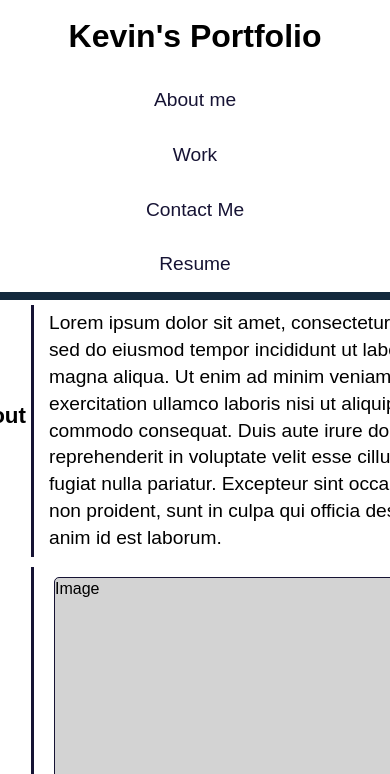
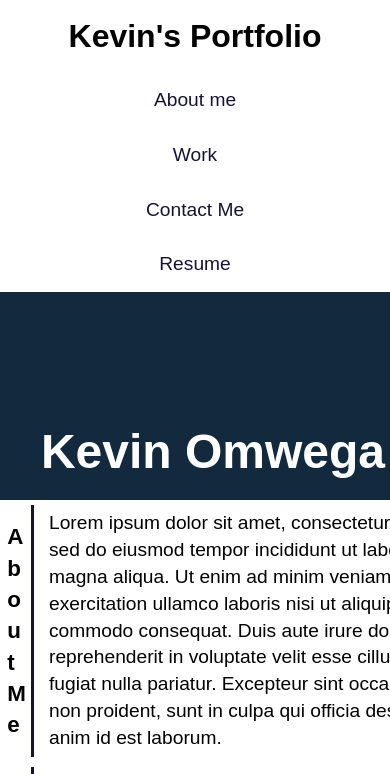
Before and after one commit to kevin6314/my-portfolio, a plain HTML site: page index.html in a window 390 px wide. Shown: the top 774 px of the page. Drawn offline with Linux system fonts and the light colour scheme.

Commit message:
fix header when below 768px and overflow of the left hand side

```diff
--- a/assets/style.css
+++ b/assets/style.css
@@ -211,7 +211,16 @@
   .random-work-experience {
       flex-direction: column;
     }
-    .work-experience-card {
+
+  .work-experience-card {
       width: 100%;
     }
+
+  header {
+    height: 500px;
   }
+
+  h3{
+    overflow-wrap:anywhere;
+  }
+  }
```
